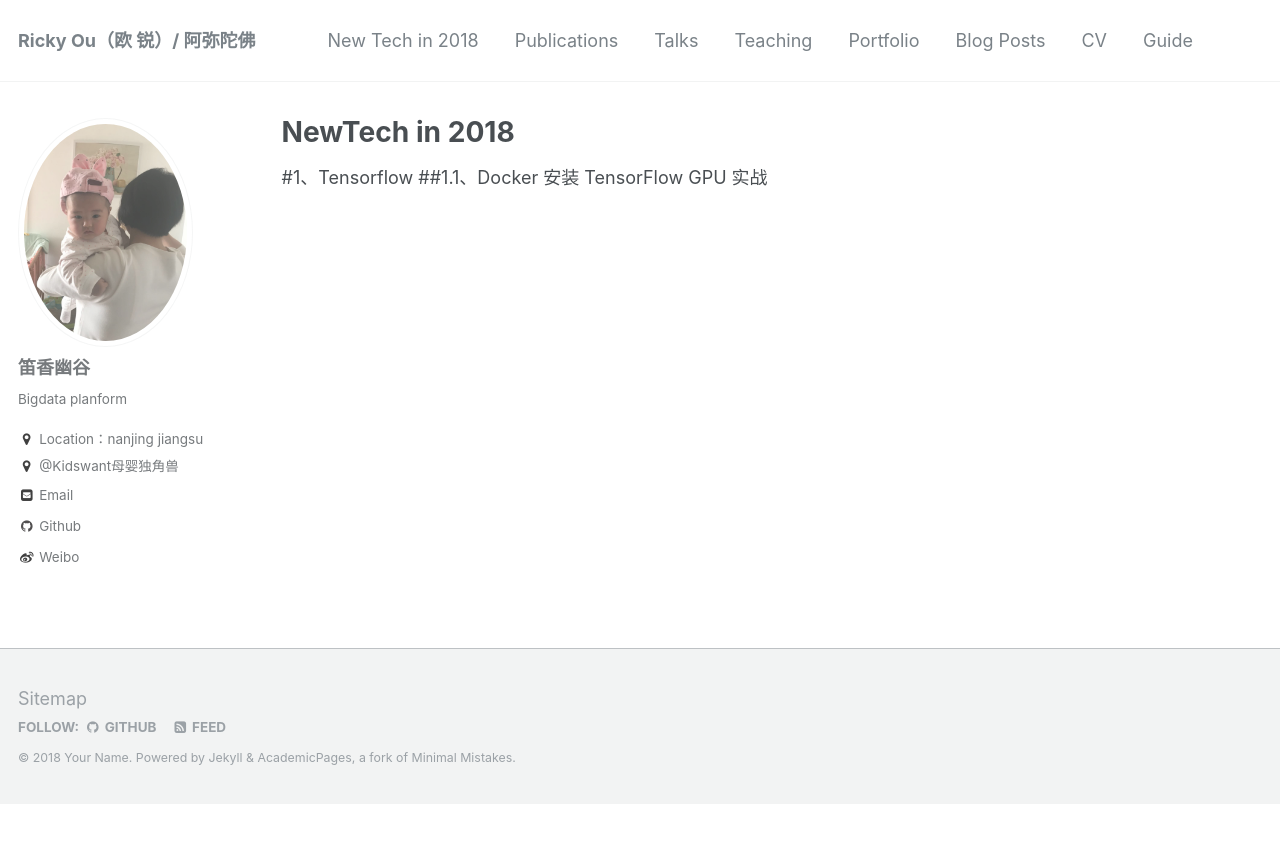
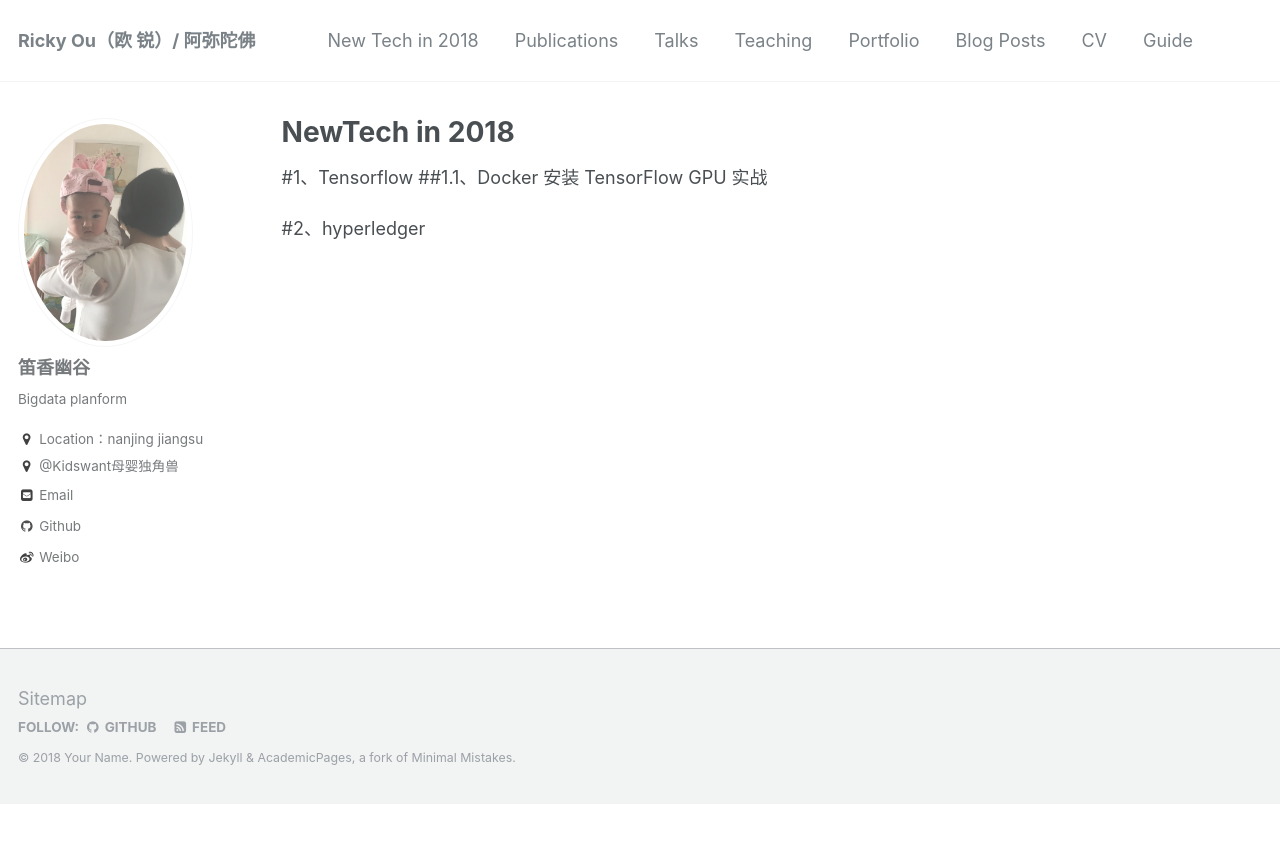
Before and after one commit to ouyangshourui/ouyangshourui.github.io, a Jekyll site: the page built from _pages/newtech.md, in a window 1280 px wide. Shown: the top 843 px of the page. Built offline with Jekyll 4.4.1, drawn with Linux system fonts in a browser that asks for light colours.

Commit message:
add new tech in 2018

```diff
--- a/_pages/newtech.md
+++ b/_pages/newtech.md
@@ -5,5 +5,7 @@ permalink: /newtech/
 author_profile: true
 ---
 
-#1、[Tensorflow](https://blog.csdn.net/u011291159/article/details/66970202)
+#1、[Tensorflow](https://www.tensorflow.org/)
 ##1.1、[Docker 安装 TensorFlow GPU 实战](https://blog.csdn.net/u011291159/article/details/66970202)
+
+#2、[hyperledger](https://blog.csdn.net/u011291159/article/details/66970202)
```
